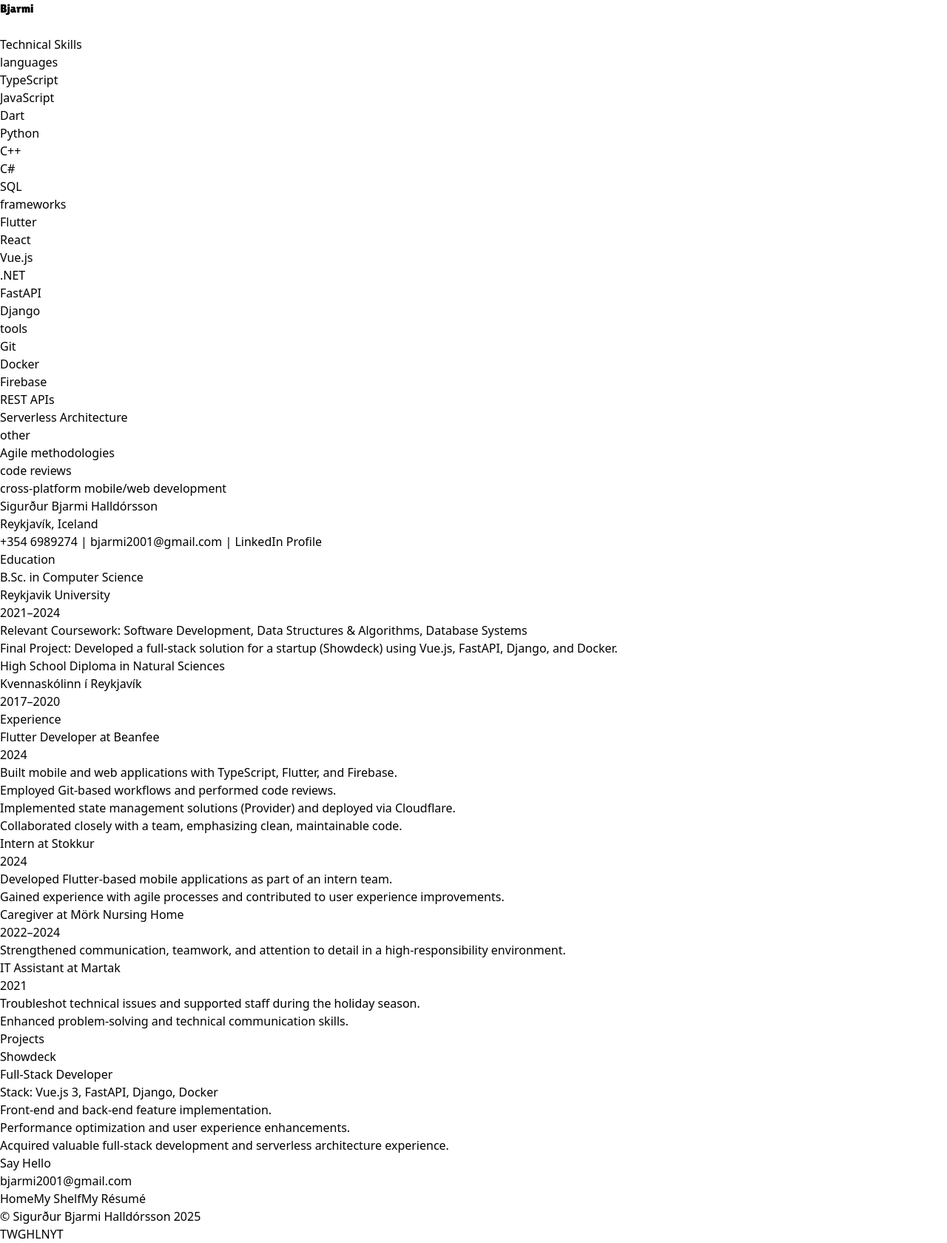
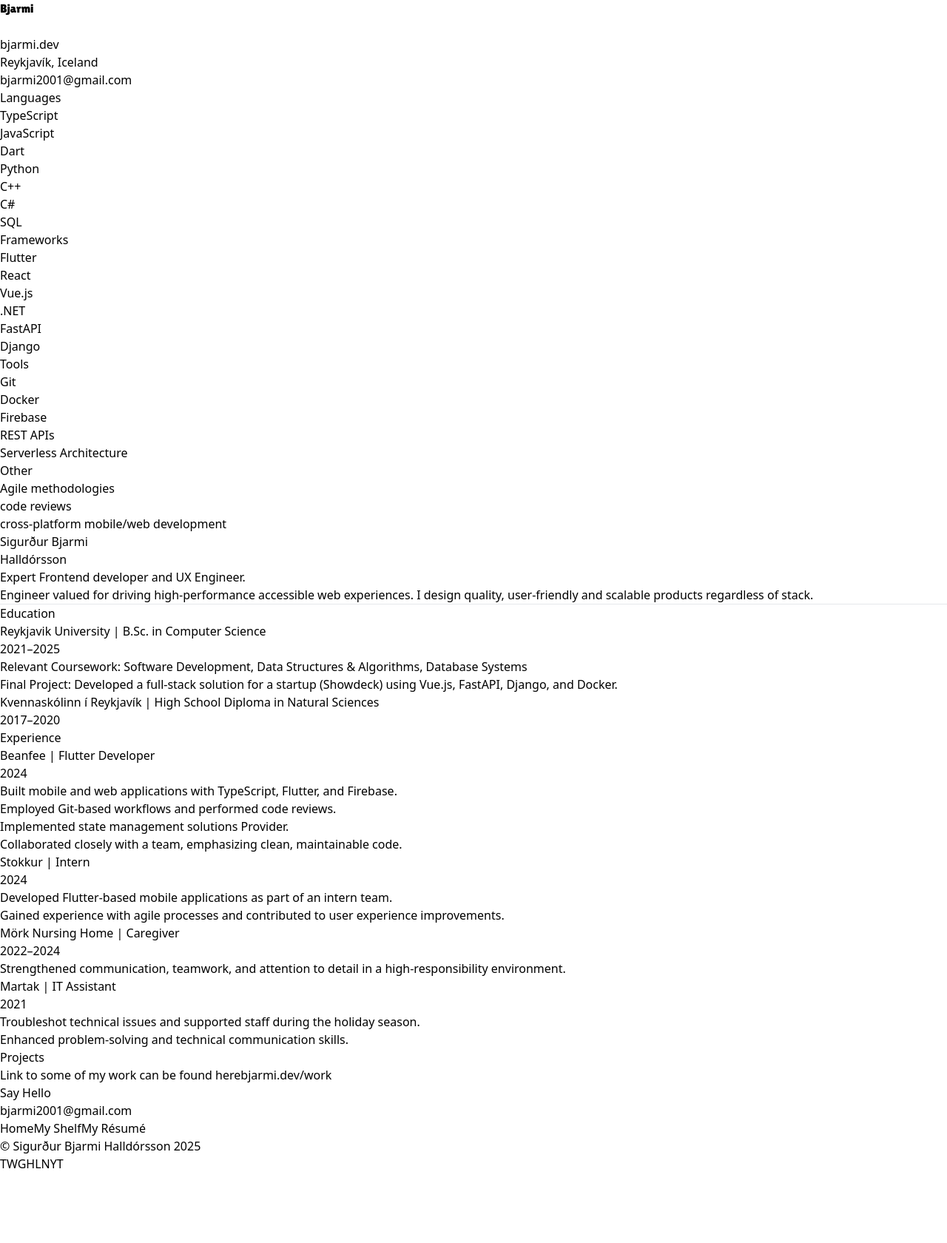
Before and after one commit to Bjarmi01/my-portfolio, a Next.js app: page /resume in a window 1280 px wide. Shown: the whole page at 74% size. After the commit the page ends 1585 px from the top, so only its background shows below. Built offline with nearby package versions, Linux system fonts and the light colour scheme.

Commit message:
Changes to resume page

```diff
--- a/src/app/data/resumeData.ts
+++ b/src/app/data/resumeData.ts
@@ -1,8 +1,6 @@
 export const resumeData = {
    name: "Sigurður Bjarmi Halldórsson",
-   location: "Reykjavík, Iceland",
    contact: {
-     phone: "+354 6989274",
      email: "bjarmi2001@gmail.com",
      linkedIn: "LinkedIn Profile",
    },
@@ -10,7 +8,7 @@ export const resumeData = {
      {
        degree: "B.Sc. in Computer Science",
        institution: "Reykjavik University",
-       period: "2021–2024",
+       period: "2021–2025",
        details: [
          "Relevant Coursework: Software Development, Data Structures & Algorithms, Database Systems",
          "Final Project: Developed a full-stack solution for a startup (Showdeck) using Vue.js, FastAPI, Django, and Docker.",
@@ -23,10 +21,10 @@ export const resumeData = {
      },
    ],
    technicalSkills: {
-     languages: ["TypeScript", "JavaScript", "Dart", "Python", "C++", "C#", "SQL"],
-     frameworks: ["Flutter", "React", "Vue.js", ".NET", "FastAPI", "Django"],
-     tools: ["Git", "Docker", "Firebase", "REST APIs", "Serverless Architecture"],
-     other: ["Agile methodologies", "code reviews", "cross-platform mobile/web development"],
+     Languages: ["TypeScript", "JavaScript", "Dart", "Python", "C++", "C#", "SQL"],
+     Frameworks: ["Flutter", "React", "Vue.js", ".NET", "FastAPI", "Django"],
+     Tools: ["Git", "Docker", "Firebase", "REST APIs", "Serverless Architecture"],
+     Other: ["Agile methodologies", "code reviews", "cross-platform mobile/web development"],
    },
    experience: [
      {
@@ -36,7 +34,7 @@ export const resumeData = {
        points: [
          "Built mobile and web applications with TypeScript, Flutter, and Firebase.",
          "Employed Git-based workflows and performed code reviews.",
-         "Implemented state management solutions (Provider) and deployed via Cloudflare.",
+         "Implemented state management solutions Provider.",
          "Collaborated closely with a team, emphasizing clean, maintainable code.",
        ],
      },
--- a/src/app/resume/page.tsx
+++ b/src/app/resume/page.tsx
@@ -1,22 +1,41 @@
 import { resumeData } from "../data/resumeData";
 
 export default function ResumePage() {
-  const { name, location, contact, education, technicalSkills, experience, projects, additionalInfo, references } =
+  const {education, technicalSkills, experience, projects, additionalInfo, references } =
     resumeData;
 
   return (
     <main className="bg-white">
       <div className="flex flex-row bg-[#f5f4fc] my-[15em] mx-[10em] py-[6.7em] px-[3.5em]">
-        <div>
-          <section className="mb-12">
-            <h2 className="text-2xl font-bold text-[#4831d4]">Technical Skills</h2>
-            <div className="flex flex-col gap-4 mt-4">
+        <section className="flex flex-col mr-24">
+          <div className="flex items-baseline">
+            <a
+              href="https://bjarmi.dev"
+              target="_blank"
+              className="relative inline-block text-[#4831d4] text-lg font-bold z-0 after:content-[''] after:bg-[#ccf381] after:h-[0.6em] after:w-[109%] after:block after:absolute after:-mt-2.5 after:-ml-[4%] after:-z-10 after:transition-transform after:duration-300 hover:after:translate-y-[0.2em] hover:after:scale-y-50"
+              >
+              bjarmi.dev
+            </a>
+          </div>
+          <span className="text-lg">Reykjavík, Iceland</span>
+          <div className="flex items-baseline">
+            <a
+              href="mailto:bjarmi2001@gmail.com"
+              className="relative inline-block text-[#4831d4] text-lg font-bold z-0 mb-[2em] after:content-[''] after:bg-[#ccf381] after:h-[0.6em] after:w-[109%] after:block after:absolute after:top-[60%] after:left-[-4%] after:-z-10 after:transition-transform after:duration-300 hover:after:translate-y-[0.2em] hover:after:scale-y-50"
+            >
+              bjarmi2001@gmail.com
+            </a>
+          </div>
+          <div className="gap-4">
             {Object.entries(technicalSkills).map(([category, skills]) => (
-                <div key={category}>
-                  <h3 className="text-lg font-semibold capitalize">{category}</h3>
-                  <ul className="list-disc ml-6">
+              <div key={category} className="mb-[2em]">
+                <h2 className="text-xl font-bold text-[#4831d4]">{category}</h2>
+                <ul className="list-none">
                   {skills.map((skill, idx) => (
-                      <li key={idx} className="text-gray-600">
+                    <li
+                      key={idx}
+                      className="relative pl-4 text-[#474747bf] before:content-[''] before:w-[0.5em] before:h-[0.5em] before:bg-current before:inline-block before:absolute before:left-0 before:top-[0.5em]"
+                    >
                       {skill}
                     </li>
                   ))}
@@ -25,28 +44,32 @@ export default function ResumePage() {
             ))}
           </div>
         </section>
-        </div>
         <div>
-          <header className="text-center mb-12">
-            <h1 className="text-4xl font-bold text-[#4831d4]">{name}</h1>
-            <p className="text-gray-600">{location}</p>
-            <p className="text-gray-600">
-              {contact.phone} | <a href={`mailto:${contact.email}`}>{contact.email}</a> |{" "}
-              <a href={contact.linkedIn}>{contact.linkedIn}</a>
+          <header className="text-left mb-16">
+            <h1 className="text-6xl leading-none font-bold text-[#4831d4] mb-[0.5em]">Sigurður Bjarmi<br />Halldórsson</h1>
+            <h2 className="text-gray-600 text-[1.6em] m-0">Expert Frontend developer and UX Engineer.</h2>
+            <p className="text-gray-600 max-w-[70%] text-[1.2em] mt-[2em]">
+              Engineer valued for driving high-performance accessible web experiences. I design quality, user-friendly and scalable products regardless of stack.
             </p>
+            <hr className="border-t border-gray-300 mt-12 w-[110%] -ml-[8%]" />
           </header>
 
           <section className="mb-12">
-            <h2 className="text-2xl font-bold text-[#4831d4]">Education</h2>
+            <h2 className="relative inline-block text-[1.424em] font-bold text-[#4831d4] z-0 after:content-[''] after:bg-[#ccf381] after:h-[0.6em] after:w-[109%] after:block after:absolute after:-mt-4 after:-ml-[4%] after:-z-10">
+              Education
+            </h2>
             {education.map((edu, idx) => (
               <div key={idx} className="mt-4">
-                <h3 className="text-lg font-semibold">{edu.degree}</h3>
-                <p className="text-gray-600">{edu.institution}</p>
+                <header className="flex flex-row justify-between">
+                  <h3 className="text-[1.266em] font-bold">{edu.institution}
+                    <span className="text-gray-600 font-normal"> | {edu.degree}</span>
+                  </h3>
                   <p className="text-sm text-gray-500">{edu.period}</p>
+                </header>
                 {edu.details && (
-                  <ul className="list-disc ml-6 mt-2">
+                  <ul className="list-none mt-2 max-w-[70%]">
                     {edu.details.map((detail, index) => (
-                      <li key={index} className="text-gray-600">
+                      <li key={index} className="relative pl-4 text-[#474747bf] before:content-[''] before:w-[0.5em] before:h-[0.5em] before:bg-current before:inline-block before:absolute before:left-0 before:top-[0.5em]">
                         {detail}
                       </li>
                     ))}
@@ -58,16 +81,20 @@ export default function ResumePage() {
 
 
           <section className="mb-12">
-            <h2 className="text-2xl font-bold text-[#4831d4]">Experience</h2>
+            <h2 className="relative inline-block text-[1.424em] font-bold text-[#4831d4] z-0 after:content-[''] after:bg-[#ccf381] after:h-[0.6em] after:w-[109%] after:block after:absolute after:-mt-4 after:-ml-[4%] after:-z-10">
+              Experience
+            </h2>
             {experience.map((job, idx) => (
               <div key={idx} className="mt-4">
-                <h3 className="text-lg font-semibold">
-                  {job.role} at {job.company}
+                 <header className="flex flex-row justify-between">
+                  <h3 className="text-[1.266em] font-bold">{job.company}
+                    <span className="text-gray-600 font-normal"> | {job.role}</span>
                   </h3>
                   <p className="text-sm text-gray-500">{job.period}</p>
-                <ul className="list-disc ml-6 mt-2">
+                </header>
+                <ul className="list-none mt-2 max-w-[70%]">
                   {job.points.map((point, index) => (
-                    <li key={index} className="text-gray-600">
+                    <li key={index} className="relative pl-4 text-[#474747bf] before:content-[''] before:w-[0.5em] before:h-[0.5em] before:bg-current before:inline-block before:absolute before:left-0 before:top-[0.5em]">
                       {point}
                     </li>
                   ))}
@@ -77,22 +104,19 @@ export default function ResumePage() {
           </section>
 
           <section className="mb-12">
-            <h2 className="text-2xl font-bold text-[#4831d4]">Projects</h2>
-            {projects.map((project, idx) => (
-              <div key={idx} className="mt-4">
-                <h3 className="text-lg font-semibold">{project.name}</h3>
-                <p className="text-gray-600">{project.role}</p>
-                <p className="text-sm text-gray-500">Stack: {project.stack.join(", ")}</p>
-                <ul className="list-disc ml-6 mt-2">
-                  {project.responsibilities.map((resp, index) => (
-                    <li key={index} className="text-gray-600">
-                      {resp}
-                    </li>
-                  ))}
-                </ul>
-                <p className="text-gray-600 mt-2">{project.outcome}</p>
-              </div>
-            ))}
+            <h2 className="relative inline-block text-[1.424em] font-bold text-[#4831d4] z-0 after:content-[''] after:bg-[#ccf381] after:h-[0.6em] after:w-[109%] after:block after:absolute after:-mt-4 after:-ml-[4%] after:-z-10">
+              Projects
+            </h2>
+            <p className="text-gray-600 max-w-[70%] text-[1.2em] mt-[2em]">
+              Link to some of my work can be found here
+              <a
+                href="https://bjarmi.dev/work"
+                target="_blank"
+                className="relative inline-block ml-2 text-[#4831d4] text-lg font-bold z-0 after:content-[''] after:bg-[#ccf381] after:h-[0.6em] after:w-[109%] after:block after:absolute after:-mt-2.5 after:-ml-[4%] after:-z-10 after:transition-transform after:duration-300 hover:after:translate-y-[0.2em] hover:after:scale-y-50"
+                >
+                bjarmi.dev/work
+              </a>
+            </p>
             </section>
           </div>
         </div>
```
Also changed, not shown: src/app/globals.css (line endings or trailing spaces). Lines whose indentation alone changed are shown as unchanged.
